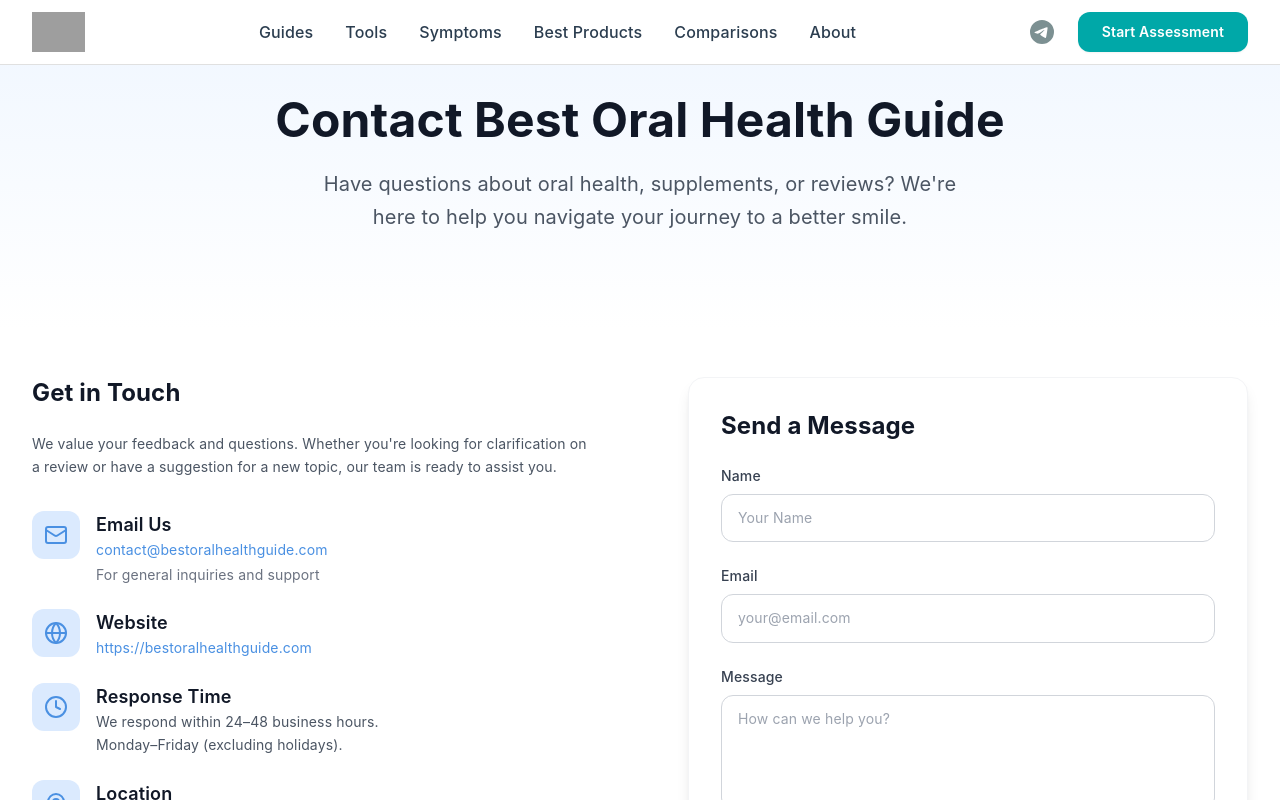
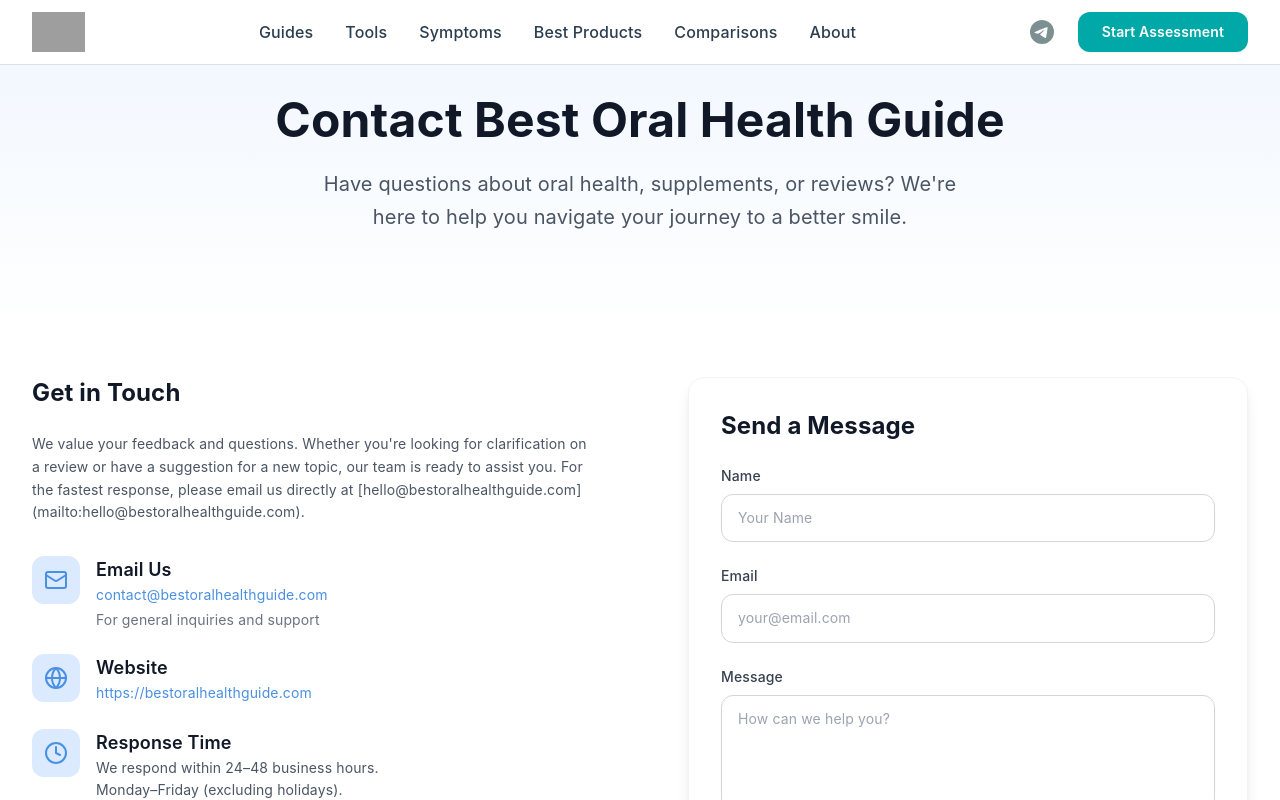
Before and after one commit to shatrudhan1/bestoralhealthguide, a React (Vite) app: page /contact in a window 1280 px wide. Shown: the top 800 px of the page. Built offline with nearby package versions, Linux system fonts and the light colour scheme; grey boxes are pictures that could not be loaded.

Commit message:
Improve Contact Page trust and communication details
Added email contact information for faster responses.

```diff
--- a/src/pages/ContactPage.jsx
+++ b/src/pages/ContactPage.jsx
@@ -66,6 +66,8 @@ const ContactPage = () => {
               <h2 className="text-2xl font-bold text-gray-900 mb-6">Get in Touch</h2>
               <p className="text-gray-600 mb-8 leading-relaxed">
                 We value your feedback and questions. Whether you're looking for clarification on a review or have a suggestion for a new topic, our team is ready to assist you.
+                For the fastest response, please email us directly at [hello@bestoralhealthguide.com](mailto:hello@bestoralhealthguide.com).
+
               </p>
 
               <div className="space-y-6">
```
